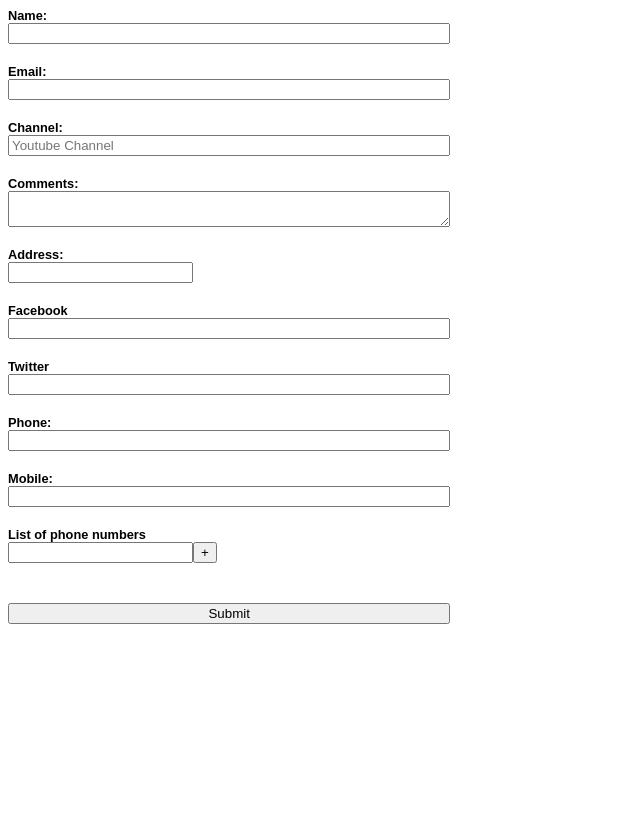
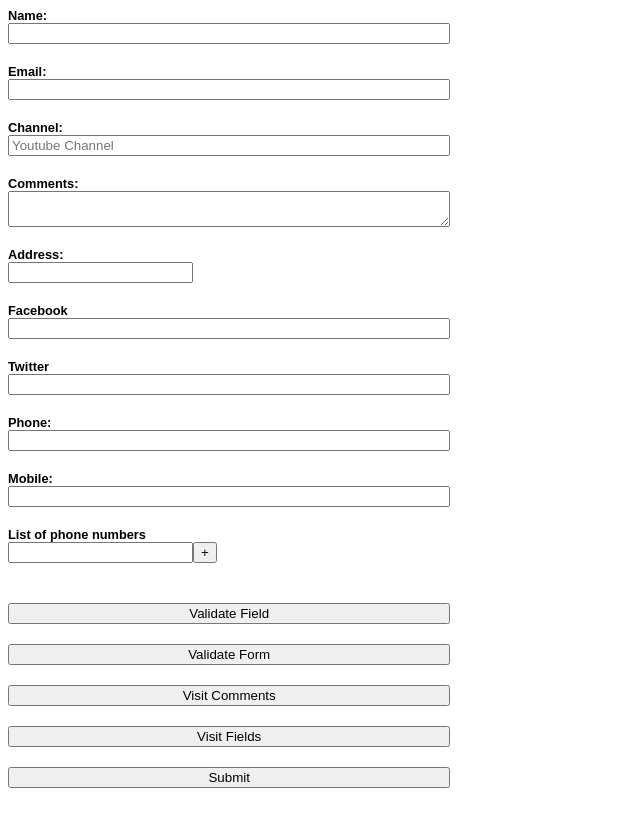
Before and after one commit to jeromeski/formik-demo-1, a React (Create React App) app: page / in a window 1280 px wide. Shown: the whole page, without its empty margins (0-640 px from the left). Built offline with nearby package versions, Linux system fonts and the light colour scheme.

Commit message:
Manually triggering validation manuall visiting form fields

```diff
--- a/src/YoutubeForm.js
+++ b/src/YoutubeForm.js
@@ -52,8 +52,12 @@ function YoutubeForm() {
       initialValues={initialValues}
       validationSchema={validationSchema}
       onSubmit={onSubmit}
+      // validateOnChange={false}
+      // validateOnBlur={false}
     >
-      {({errors, touched}) => (<Form>
+      {({errors, touched, ...formik}) => {
+        console.log(formik, "\n", "errors :",errors, "\n", "touched :", touched)
+        return <Form>
         <div className="form-control">
           <label htmlFor="name">Name:</label>
           <Field
@@ -84,7 +88,7 @@ function YoutubeForm() {
             id="channel"
             placeholder="Youtube Channel"
           />
-          <ErrorMessage name="channel"/>
+          <ErrorMessage name="channel" component={TextError}/>
         </div>
         <div className="form-control">
           <label htmlFor="comments">Comments:</label>
@@ -179,9 +183,17 @@ function YoutubeForm() {
           {!errors.email && touched.email ? <div><FontAwesomeIcon icon={faCheckCircle} size="xs" className="mr-2" /><small>Email is validated</small></div> : null}
           {!errors.channel && touched.channel ? <div><FontAwesomeIcon icon={faCheckCircle} size="xs" className="mr-2" /><small>Channel is validated</small></div> : null}
         </div>
-
+        <button type="button" onClick={() => formik.validateField('comments')}>Validate Field</button>
+        <button type="button" onClick={() => formik.validateForm()}>Validate Form</button>
+        <button type="button" onClick={() => formik.setFieldTouched('comments')}>Visit Comments</button>
+        <button type="button" onClick={() => formik.setTouched({
+          name: true,
+          email: true,
+          channel: true,
+          comments: true
+        })}>Visit Fields</button>
         <button type="submit">Submit</button>
-      </Form>)}
+      </Form>}}
     </Formik>
   )
 }
```
